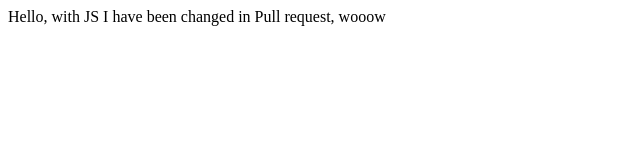
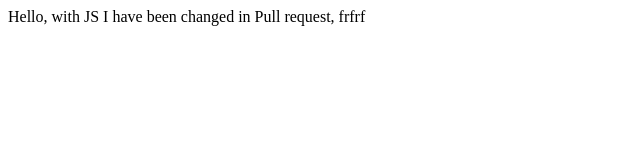
Before and after one commit to karelhala/jenkins-test, a website: page index.html in a window 1280 px wide. Shown: the full height of the page, 0-640 px from the left. Drawn offline with Linux system fonts and the light colour scheme.

Commit message:
Stuff (#10)

```diff
--- a/index.html
+++ b/index.html
@@ -5,7 +5,7 @@
     <title>I am in gh pages!</title>
 </head>
 <body>
-    Hello, with JS I have been changed in Pull request, wooow
+    Hello, with JS I have been changed in Pull request, frfrf
     <script src="index.js"></script>
     <!-- vendor javascripts -->
 </body>
```
